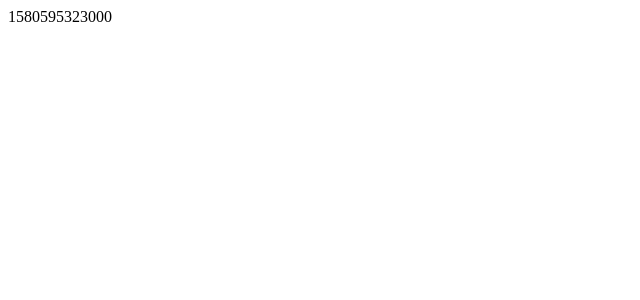
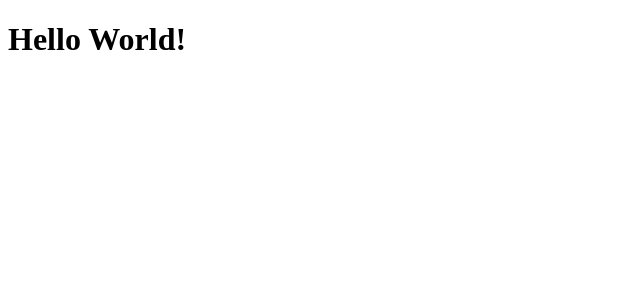
Before and after one commit to XavierChanth/electron-react-redux-template, a React (Create React App) app: page / in a window 1280 px wide. Shown: the top 300 px of the page, without its empty margins (0-640 px from the left). Built offline with nearby package versions, Linux system fonts and the light colour scheme.

Commit message:
simplify to hello world

```diff
--- a/src/App.js
+++ b/src/App.js
@@ -1,8 +1,7 @@
 import React from 'react';
 
 const App = () => {
-  const time = Date.now();
-  return <div>{time}</div>;
+  return <h1>Hello World!</h1>
 };
 
 export default App;
```
